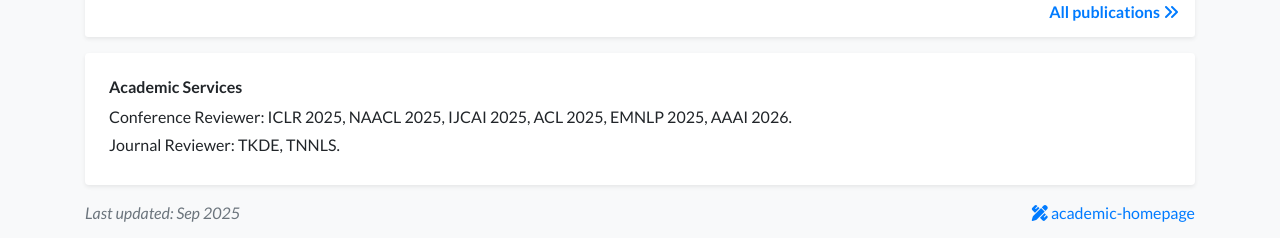
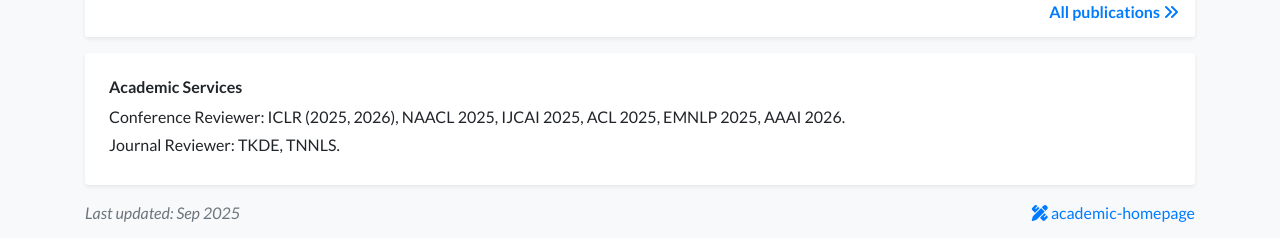
Before and after one commit to MasterZhou1/MasterZhou1.github.io, a Jekyll site: the page built from index.html, in a window 1280 px wide and 900 px high, scrolled down 1296 px. Shown: the part 659-897 px from the top of the window. Built offline with Jekyll 4.4.1, drawn with Linux system fonts in a browser that asks for light colours; nearby versions of some CDN libraries; a style sheet for code colours, icons or effects is not loaded.

Commit message:
Update profile.yml

```diff
--- a/_data/profile.yml
+++ b/_data/profile.yml
@@ -71,5 +71,5 @@ education:
 
 
 academic_services:
-  conference: ["ICLR 2025", "NAACL 2025", "IJCAI 2025", "ACL 2025", "EMNLP 2025", "AAAI 2026"]
+  conference: ["ICLR (2025, 2026)", "NAACL 2025", "IJCAI 2025", "ACL 2025", "EMNLP 2025", "AAAI 2026"]
   journal: ["TKDE", "TNNLS"]
```
